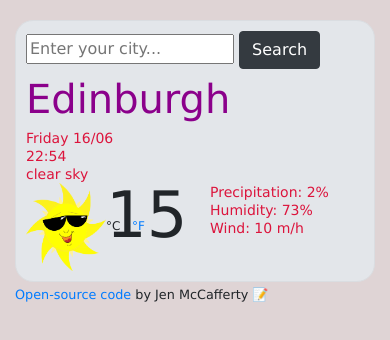
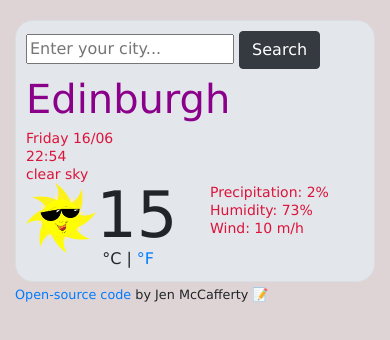
Before and after one commit to FyreandFlame/vanilla-weather-application, a plain HTML site: page index.html in a window 390 px wide. Drawn offline with nearby package versions, Linux system fonts and the light colour scheme; files whose address does not match are found by name.

Commit message:
correcting units for mobile view

```diff
--- a/source/style.css
+++ b/source/style.css
@@ -16,7 +16,7 @@ li{
 }
 
 .container{
-  max-width: 700px;
+  max-width: 600px;
   margin: 20px auto;
 
 
@@ -40,6 +40,7 @@ h1{
 #icon{
   display: block;
  max-width: 80px;
+ max-height: 70px;
 
 }
 .weather-app strong{
@@ -50,6 +51,9 @@ h1{
 }
 .weather-temperature .units{
   position: relative;
-  font-size: 12px;
-  top: -34px;
+  font-size: 16px;
+  line-height: 24px;
+  margin-top: 6px;
+  padding-left: 6px;
+  vertical-align: top;
 }
```
